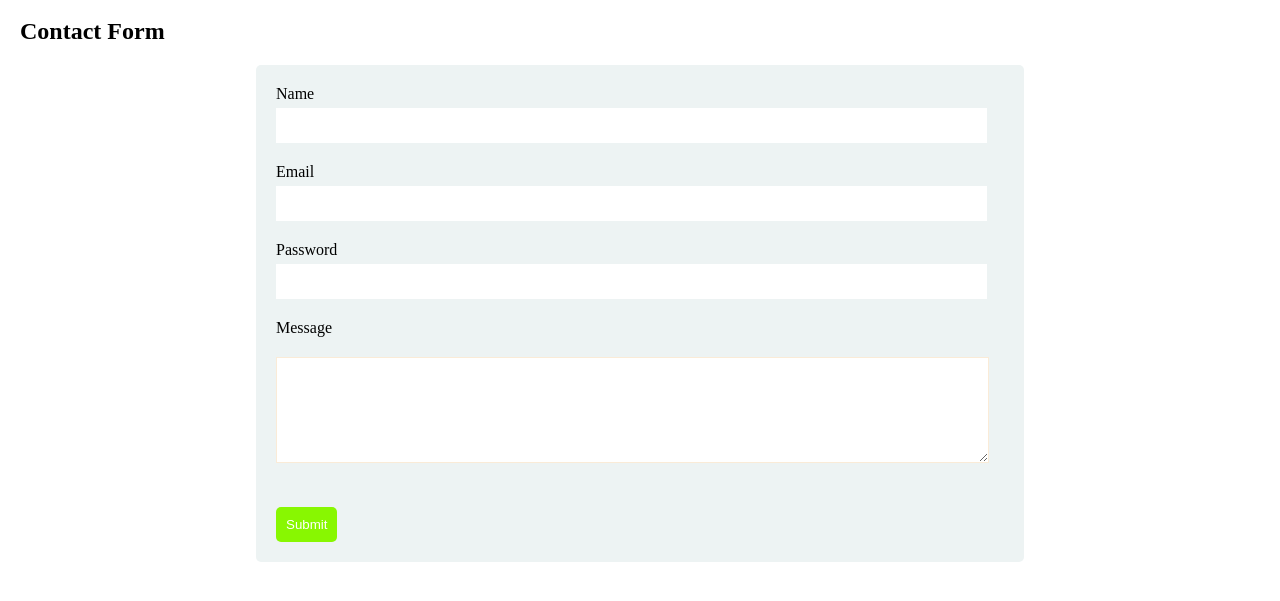
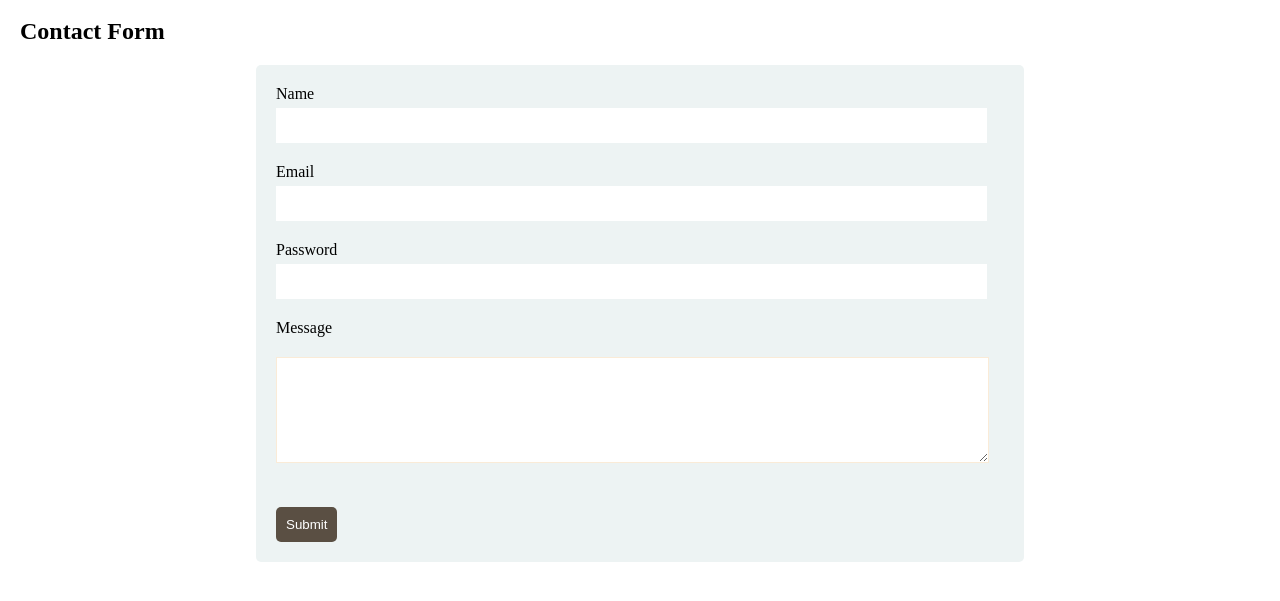
Before and after one commit to Ehsan-haidari/Assignment-9, a plain HTML site: page index.html in a window 1280 px wide. In both pictures the pointer is over the button "Submit". Shown: the part 137-738 px from the top of the page. Drawn offline with Linux system fonts and the light colour scheme.

Commit message:
button hover

```diff
--- a/index.html
+++ b/index.html
@@ -81,6 +81,7 @@
 
           a:hover {background-color: rgb(60, 24, 24);}
 
+          button:hover{  background-color: rgb(90, 79, 67);}
 
 
 
```
